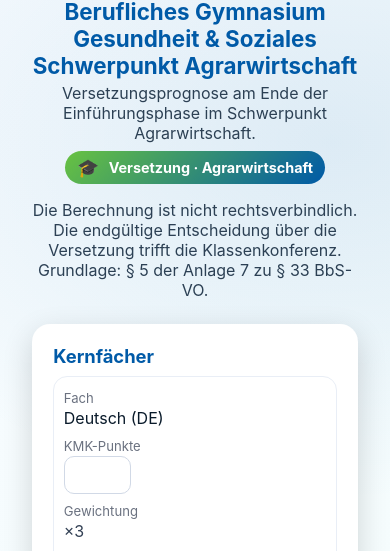
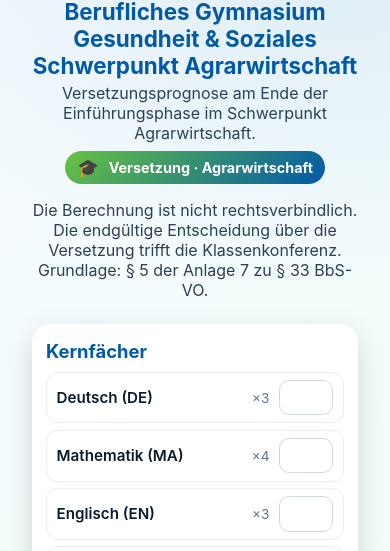
Before and after one commit to BBSNi/schulrechner, a plain HTML site: page Versetzung/agrarwirtschaft.html in a window 390 px wide. Shown: the part 253-804 px from the top of the page. Drawn offline with Linux system fonts and the light colour scheme.

Commit message:
Versetzungsrechner: kompaktes Handy-Layout (eine Zeile pro Fach)
Co-Authored-By: Claude Opus 5.5 <noreply@anthropic.com>

```diff
--- a/Versetzung/agrarwirtschaft.html
+++ b/Versetzung/agrarwirtschaft.html
@@ -128,6 +128,22 @@
   }
   input.p:focus{ outline:none; border-color:var(--bbs-blue); box-shadow:0 0 0 6px var(--ring) }
   input.p.abgelehnt{ border-color:#b91c1c; box-shadow:0 0 0 4px rgba(185,28,28,.18); }
+  /* Handy: eine Zeile pro Fach (Fach · Gewichtung · Punkte), Hinweis nur bei Bedarf darunter */
+  @media (max-width: 720px){
+    .card{ padding:.9rem .75rem .8rem; }
+    tbody tr{
+      display:grid; grid-template-columns:minmax(0,1fr) auto auto; align-items:center;
+      gap:.15rem .6rem; padding:.45rem .6rem; margin-bottom:.4rem; border-radius:12px;
+    }
+    tbody td{ padding:0; }
+    tbody td::before{ display:none; }
+    tbody td:nth-child(1){ grid-column:1; grid-row:1; font-weight:600; font-size:.95rem; line-height:1.25; }
+    tbody td:nth-child(3){ grid-column:2; grid-row:1; font-size:.85rem; color:#64748b; }
+    tbody td:nth-child(2){ grid-column:3; grid-row:1; }
+    tbody td:nth-child(4){ grid-column:1 / -1; grid-row:2; font-size:.82rem; }
+    tbody td:nth-child(4):has(.hint:empty), tbody td:nth-child(4):has(.hint.ok), tbody td:nth-child(4):has(.hint.muted){ display:none; }
+    input.p{ width:3.4rem; padding:.42rem .2rem; }
+  }
 </style>
 </head>
 <body>
```
Also changed, not shown: Versetzung/sozialpaedagogik.html (+16 -0 lines), Versetzung/wirtschaft.html (+16 -0 lines).
